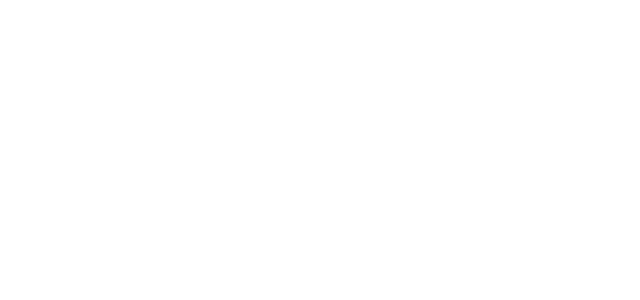
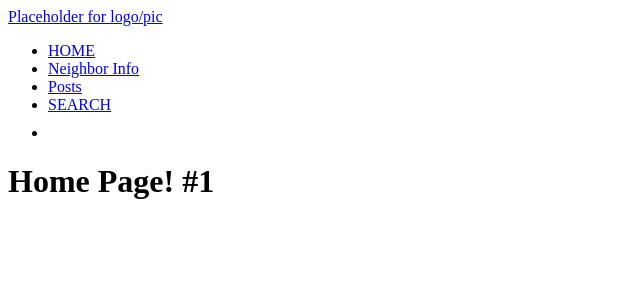
Before and after one commit to DianeLarsen/Group-project-lvl5, a React (Create React App) app in the folder client/: page / in a window 1280 px wide. Shown: the top 300 px of the page, without its empty margins (0-640 px from the left). Built offline with nearby package versions, Linux system fonts and the light colour scheme.

Commit message:
working on pages

```diff
--- a/client/src/App.js
+++ b/client/src/App.js
@@ -1,5 +1,8 @@
-
+import React from 'react';
 import './App.css';
+import Header from "./components/Header.js"
+import Main from "./components/Main.js"
+import Footer from "./components/Footer.js"
 
 
 import { AxioContextProvider } from "./axioContext";
@@ -8,7 +11,9 @@
 
   return (
     <div className="App">
-
+     <Header />
+     <Main />
+     <Footer />
 
     </div>
   );
--- a/client/src/components/Footer.js
+++ b/client/src/components/Footer.js
@@ -8,7 +8,7 @@
       <footer className="footer">
 
         <a href="https://www.facebook.com/profile.php?id=100086997371424"><i  className="fa-brands fa-facebook  fa-2x"></i></a>
-        <a href="https://www.instagram.com/webebooknmonroe/"><i class="fa-brands fa-instagram fa-2x"/></a>
+        <a href="https://www.instagram.com/webebooknmonroe/"><i className="fa-brands fa-instagram fa-2x"/></a>
 
           </footer>
 
--- a/client/src/components/Header.js
+++ b/client/src/components/Header.js
@@ -15,7 +15,7 @@
             </a>
           </li>
           <li>
-            <a className="navList" href="#store">
+            <a className="navList" href="#Info">
               Neighbor Info
             </a>
           </li>
--- a/client/src/pages/Home.js
+++ b/client/src/pages/Home.js
@@ -0,0 +1,13 @@
+import React from "react";
+
+
+export default function Home() {
+
+  return (
+    <div className="home">
+
+      <h1>Home Page! #1</h1>
+
+    </div>
+  );
+}
--- a/client/src/pages/Lots.js
+++ b/client/src/pages/Lots.js
@@ -0,0 +1,13 @@
+import React from "react";
+
+
+export default function Lots() {
+
+  return (
+    <div className="home">
+
+      <h1>Lots Page! #1</h1>
+
+    </div>
+  );
+}
--- a/client/src/pages/Posts.js
+++ b/client/src/pages/Posts.js
@@ -0,0 +1,13 @@
+import React from "react";
+
+
+export default function Posts() {
+
+  return (
+    <div className="home">
+
+      <h1>Posts Page! #1</h1>
+
+    </div>
+  );
+}
```
Also changed, not shown: client/src/components/Main.js (+8 -8 lines), client/src/index.js (+7 -8 lines).
